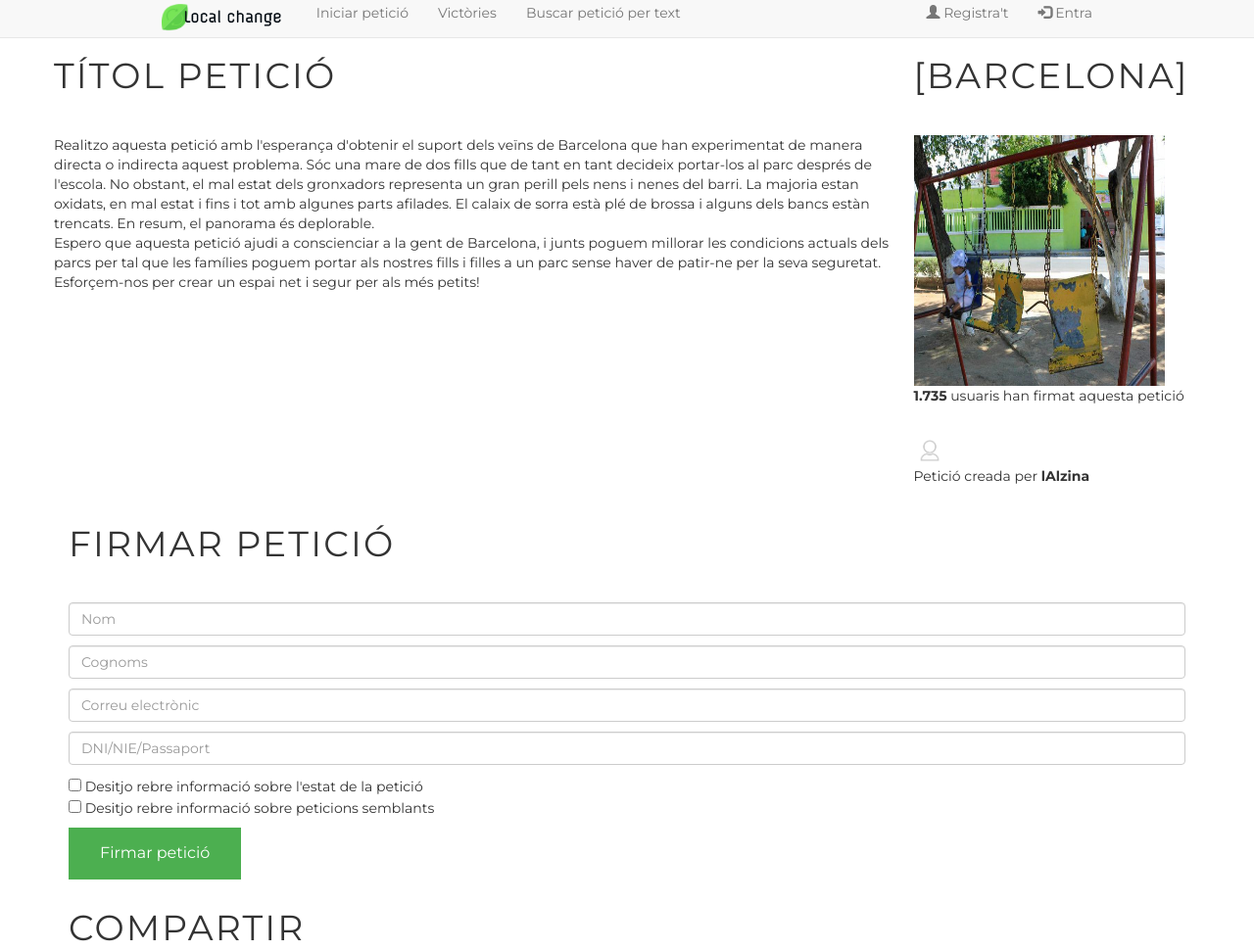
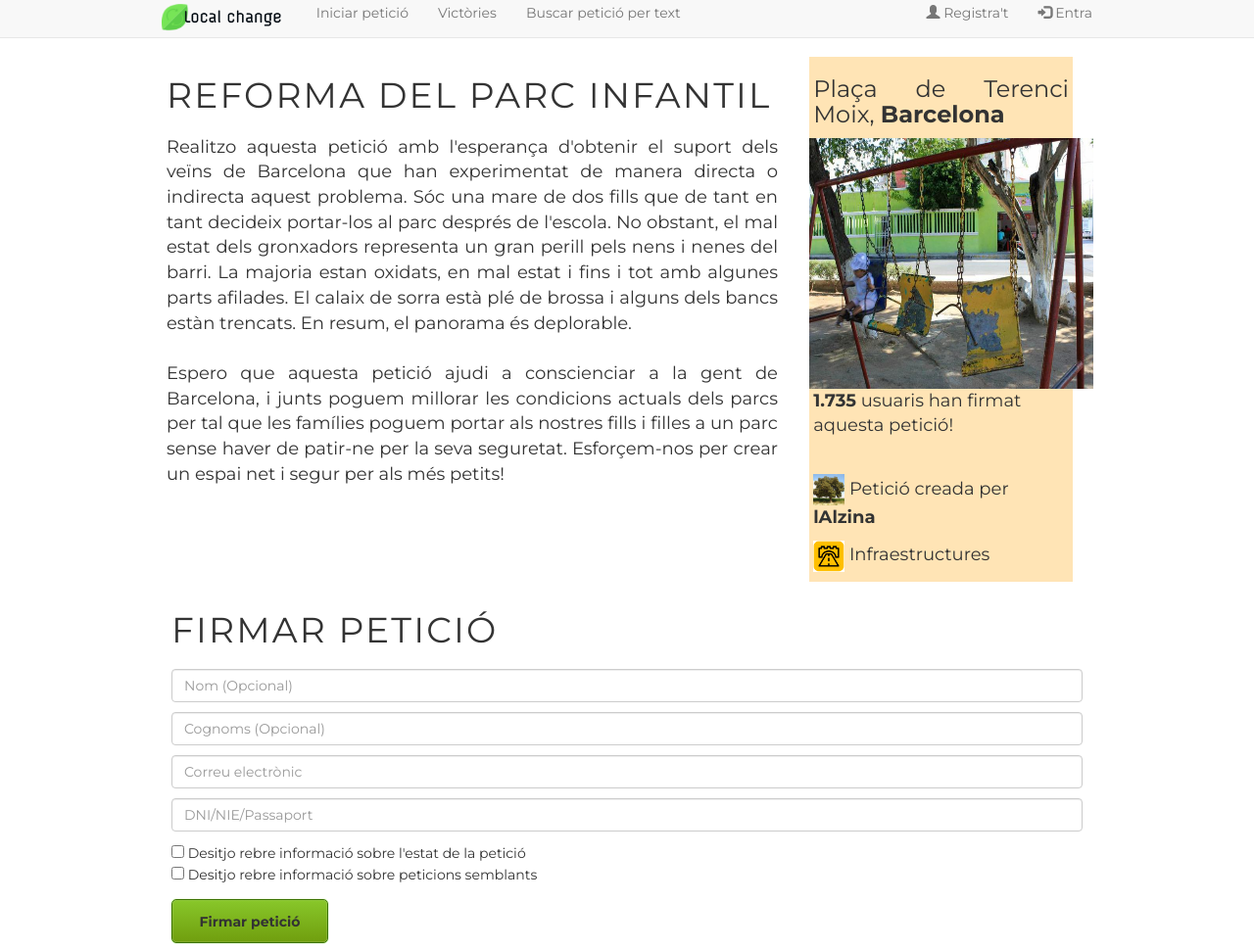
Before and after one commit to Daver35/FHIC_Web, a plain HTML site: page petition.html in a window 1280 px wide. Shown: the part 12-983 px from the top of the page at 98% size. Drawn offline with nearby package versions, Linux system fonts and the light colour scheme.

Commit message:
Finished implementation of petition page

```diff
--- a/petition.css
+++ b/petition.css
@@ -2,22 +2,93 @@ body {
     font-family: 'Montserrat', sans-serif;
 }
 h1{
-    text-transform: uppercase; letter-spacing: 0.06em; margin-bottom: 40px;
+    text-transform: uppercase;
+    letter-spacing: 0.06em;
+    margin-bottom: 20px;
 }
-input { margin-bottom: 10px; }
+input {
+  margin-bottom: 10px;
+}
 
-.button{
-	background-color: #4CAF50;
-	border: none;
-	color: white;
-	padding: 15px 32px;
-  	text-align: center;
-  	text-decoration: none;
-  	display: inline-block;
-  	font-size: 16px;
-  	margin-top: 10px;
-  	cursor: pointer;
+.container {
+  width: 75%;
 }
+
+.center {
+  display: block;
+  margin-left: auto;
+  margin-right: auto;
+  width: 50%;
+}
+
+.popup-position {
+  display: none;
+  position: fixed;
+  top: 0;
+  left: 0;
+  background-color: rgba(0, 0, 0, 0.7);
+  width: 100%;
+  height: 100%;
+}
+#popup-wrapper { width: 500px; margin: 170px auto; text-align: center; }
+#popup-container { background-color: #FFF; padding: 20px; border-radius: 4px; }
+
+/* ------------------------------------------------------------ */
+/* Botó iniciar petició (guai) */
+
+.button {
+    font-family: Helvetica, Arial, sans-serif;
+    font-size: 18px;
+    font-weight: bold;
+    color: #FFFFFF;
+    padding: 10px 75px;
+    margin: 0 20px;
+    text-shadow: 2px 2px 1px #595959;
+    filter: dropshadow(color=#595959, offx=1, offy=1);
+    text-decoration: none;
+}
+
+.square {
+    -webkit-border-radius: 5px;
+    -moz-border-radius: 5px;
+    border-radius: 5px;
+}
+
+.green {
+    border: solid 1px #3b7200;
+    background-color: #88c72a;
+    background: -moz-linear-gradient(top, #88c72a 0%, #709e0e 100%);
+    background: -webkit-linear-gradient(top, #88c72a 0%, #709e0e 100%);
+    background: -o-linear-gradient(top, #88c72a 0%, #709e0e 100%);
+    background: -ms-linear-gradient(top, #88c72a 0% ,#709e0e 100%);
+    filter: progid:DXImageTransform.Microsoft.gradient( startColorstr='#709e0e', endColorstr='#709e0e',GradientType=0 );
+    background: linear-gradient(top, #88c72a 0% ,#709e0e 100%);
+    -webkit-box-shadow: 0px 0px 1px #66FF00, inset 0px 0px 1px #FFFFFF;
+    -moz-box-shadow: 0px 0px 1px #66FF00, inset 0px 0px 1px #FFFFFF;
+    box-shadow: 0px 0px 1px #66FF00, inset 0px 0px 1px #FFFFFF;
+}
+
+.green:hover {
+    background-color: #7fb52f;
+    background: -moz-linear-gradient(top, #7fb52f 0%, #67910b 100%);
+    background: -webkit-linear-gradient(top, #7fb52f 0%, #67910b 100%);
+    background: -o-linear-gradient(top, #7fb52f 0%, #67910b 100%);
+    background: -ms-linear-gradient(top, #7fb52f 0% ,#67910b 100%);
+    filter: progid:DXImageTransform.Microsoft.gradient( startColorstr='#67910b', endColorstr='#67910b',GradientType=0 );
+    background: linear-gradient(top, #7fb52f 0% ,#67910b 100%);
+}
+
+.green:active {
+    background-color: #638f22;
+    background: -moz-linear-gradient(top, #638f22 0%, #486608 100%);
+    background: -webkit-linear-gradient(top, #638f22 0%, #486608 100%);
+    background: -o-linear-gradient(top, #638f22 0%, #486608 100%);
+    background: -ms-linear-gradient(top, #638f22 0% ,#486608 100%);
+    filter: progid:DXImageTransform.Microsoft.gradient( startColorstr='#486608', endColorstr='#486608',GradientType=0 );
+    background: linear-gradient(top, #638f22 0% ,#486608 100%);
+}
+
+/* ------------------------------------------------------------ */
 
 .share{
   width: 100%;
@@ -34,12 +105,17 @@ input { margin-bottom: 10px; }
 }
 
 .main-column {
-  width: 75%;
+  width: 65%;
+  margin-left: 10px;
   float: left;
+  /*background-color: moccasin;*/
 }
 .side-column {
-  width: 25%;
+  width: 28%;
+  margin-right: 25px;
   float: right;
+  /*background-color: orange;*/
+  background-color: moccasin;
 }
 /* Responsive layout - makes the three columns stack on top of each other instead of next to each other */
 @media screen and (max-width: 600px) {
@@ -47,12 +123,14 @@ input { margin-bottom: 10px; }
   .main-column {
     width: 100%;
     padding-bottom: 10px;
-    float: none;
+    margin-top: 40px;
+    float: left;
   }
 
   .side-column {
   	width: 100%;
     padding-bottom: 10px;
-    float: none;
+    margin-top: 40px;
+    float: center;
   }
 }
--- a/petition.html
+++ b/petition.html
@@ -8,6 +8,18 @@
 		<link href='https://fonts.googleapis.com/css?family=Montserrat:400,700' rel='stylesheet' type='text/css'>
 		<link href='petition.css' rel='stylesheet' type='text/css'>
 		<script src="https://maxcdn.bootstrapcdn.com/bootstrap/3.4.0/js/bootstrap.min.js"></script>
+
+    <script type="text/javascript">
+    <!--
+        function toggle_visibility(id) {
+           var e = document.getElementById(id);
+           if(e.style.display == 'block')
+              e.style.display = 'none';
+           else
+              e.style.display = 'block';
+        }
+    //-->
+    </script>
 	</head>
 
 	<!-- Body -->
@@ -38,45 +50,59 @@
 
       </nav>
 
-        <div class="container" style="margin-top:50px">
+      <!-- Popup signed petition -->
+        <div id="popup-box" class="popup-position">
+          <div id="popup-wrapper">
+            <div id="popup-container">
+              <h3>Petició firmada</h3>
+              <p>Petició firmada amb èxit. Gràcies per la teva col·laboració!</p>
+              <button class="button_fancy square green" style="width: 160px; height: 45px;"onclick="toggle_visibility('popup-box');"><strong>Ok</strong></button>
+            </div>
+          </div>
+        </div>
+
+        <div class="container" style="margin-top:70px">
         	<div class="row">
 
         		<!-- Left column -->
         		<div class="main-column">
-        			<h1>Títol petició</h1>
-        			<p>Realitzo aquesta petició amb l'esperança d'obtenir el suport dels veïns de Barcelona que han experimentat de manera directa o indirecta aquest problema. Sóc una mare de dos fills que de tant en tant decideix portar-los al parc després de l'escola. No obstant, el mal estat dels gronxadors representa un gran perill pels nens i nenes del barri. La majoria estan oxidats, en mal estat i fins i tot amb algunes parts afilades. El calaix de sorra està plé de brossa i alguns dels bancs estàn trencats. En resum, el panorama és deplorable. <br>
+        			<h1>Reforma del Parc Infantil</h1>
+        			<p align="justify"><font size="4">Realitzo aquesta petició amb l'esperança d'obtenir el suport dels veïns de Barcelona que han experimentat de manera directa o indirecta aquest problema. Sóc una mare de dos fills que de tant en tant decideix portar-los al parc després de l'escola. No obstant, el mal estat dels gronxadors representa un gran perill pels nens i nenes del barri. La majoria estan oxidats, en mal estat i fins i tot amb algunes parts afilades. El calaix de sorra està plé de brossa i alguns dels bancs estàn trencats. En resum, el panorama és deplorable. <br><br>
 
-        			Espero que aquesta petició ajudi a conscienciar a la gent de Barcelona, i junts poguem millorar les condicions actuals dels parcs per tal que les famílies poguem portar als nostres fills i filles a un parc sense haver de patir-ne per la seva seguretat. Esforçem-nos per crear un espai net i segur per als més petits!</p>
+        			Espero que aquesta petició ajudi a conscienciar a la gent de Barcelona, i junts poguem millorar les condicions actuals dels parcs per tal que les famílies poguem portar als nostres fills i filles a un parc sense haver de patir-ne per la seva seguretat. Esforçem-nos per crear un espai net i segur per als més petits!</font></p>
         		</div>
 
         		<!-- Right column -->
         		<div class="side-column">
-        			<h1>[Barcelona]</h1>
-        			<img src="images/foto_peticio.jpg" alt="Gronxadors en mal estat" style="width:256px;height:256px;">
-              <p><b>1.735</b> usuaris han firmat aquesta petició</p>
+        			<h3 align="justify" style="margin-left:4px; margin-right:4px;">Plaça de Terenci Moix, <strong>Barcelona</strong></h3>
+        			<img src="images/foto_peticio.jpg" alt="Gronxadors en mal estat" style="width:290px;height:256px;" class="center">
+              <p style="margin-left:4px; margin-right:4px;"><font size="4"><b>1.735</b> usuaris han firmat aquesta petició!</p>
               <br>
-              <img src="images/userDefault.png" alt="lAlzina" style="width:32px;height:32px;">
-              <p>Petició creada per <b>lAlzina</b></p>
+              <p style="margin-left:4px; margin-right:4px;"><img src="images/foto_alzina.jpg" alt="lAlzina" style="width:32px;height:32px;"> Petició creada per <b>lAlzina</b></p>
+              <p style="margin-left:4px; margin-right:4px;"><img src="images/logo_infraestructures.png" alt="lAlzina" style="width:32px;height:32px;"> Infraestructures</font></p>
         		</div>
-
         	</div>
         </div>
 
         <!-- Camps necessàris per firmar una petició -->
         <div class="container" style="margin-top:10px">
         	<h1>Firmar petició</h1>
-        	<input type="text" class="form-control" id="firstName" placeholder="Nom">
-        	<input type="text" class="form-control" id="lastName" placeholder="Cognoms">
-        	<input type="email" class="form-control" id="email" placeholder="Correu electrònic">
-        	<input type="int" class="form-control" id="dni" placeholder="DNI/NIE/Passaport">
+          <form NAME="petitionSign" onSubmit="toggle_visibility('popup-box'); return false">
+        	<input type="text" class="form-control" id="firstName" placeholder="Nom (Opcional)">
+        	<input type="text" class="form-control" id="lastName" placeholder="Cognoms (Opcional)">
+        	<input type="email" class="form-control" id="email" placeholder="Correu electrònic" required>
+        	<input type="int" class="form-control" id="dni" placeholder="DNI/NIE/Passaport" required>
         	<!-- Add row? -->
         	<input type="checkbox" name="myPetitionState" value="petitionState"> Desitjo rebre informació sobre l'estat de la petició<br>
         	<input type="checkbox" name="myPetitionInfo" value="petitionInfo"> Desitjo rebre informació sobre peticions semblants<br>
-        	<button class="button">Firmar petició</button>
+          <div class="row" style="height: 50px; margin-left: 0px; margin-top: 15px">
+            <button type="submit" class="button_fancy square green" style="width: 160px; height: 45px;";><strong>Firmar petició</strong></button>
+          </div>
+        </form>
         </div>
 
         <!-- Botons per compartir -->
-        <div class="container" style="margin-top:10px">
+        <div class="container" style="margin-top:10px;">
           <h1>Compartir</h1>
           <div class="share">
             <input type="image" id="btnFacebook" alt="Facebook" src="images/facebook.png" style="width:40px;height:40px">
```
Also changed, not shown: images/foto_alzina.jpg (added), images/logo_infraestructures.png (added).
